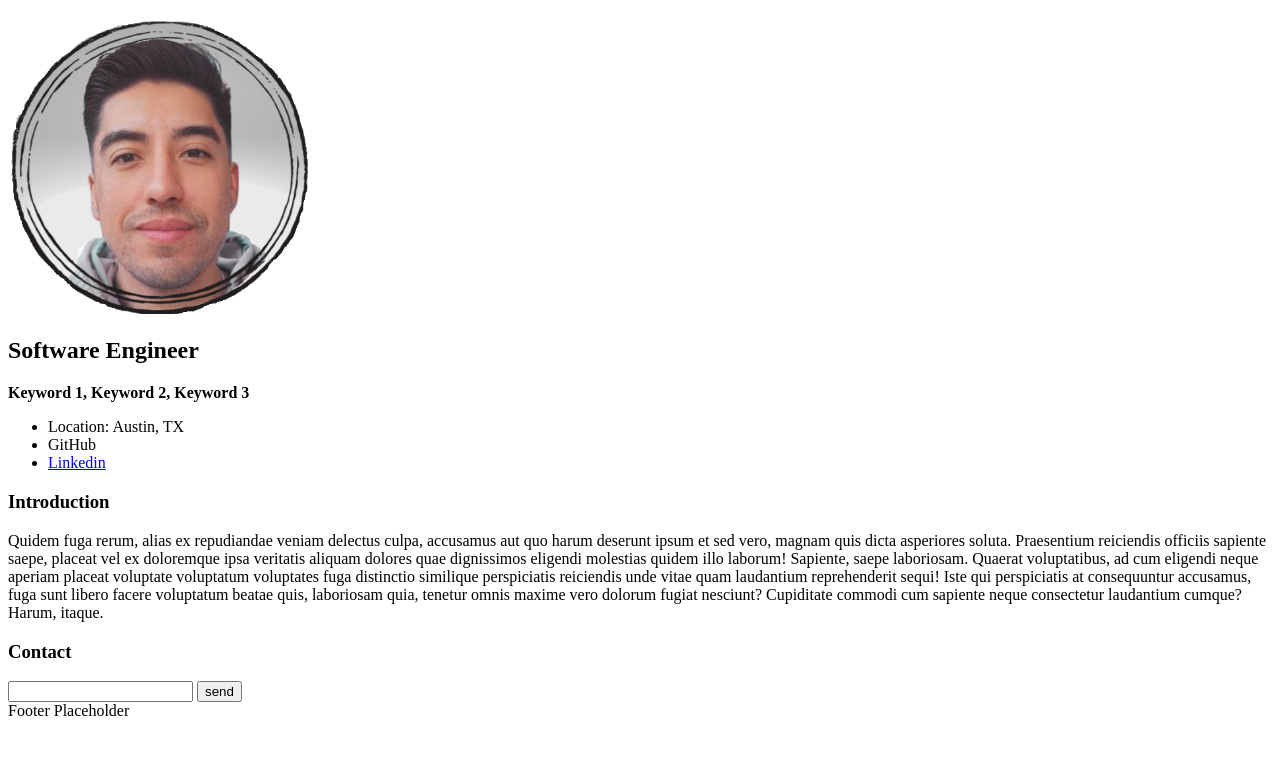
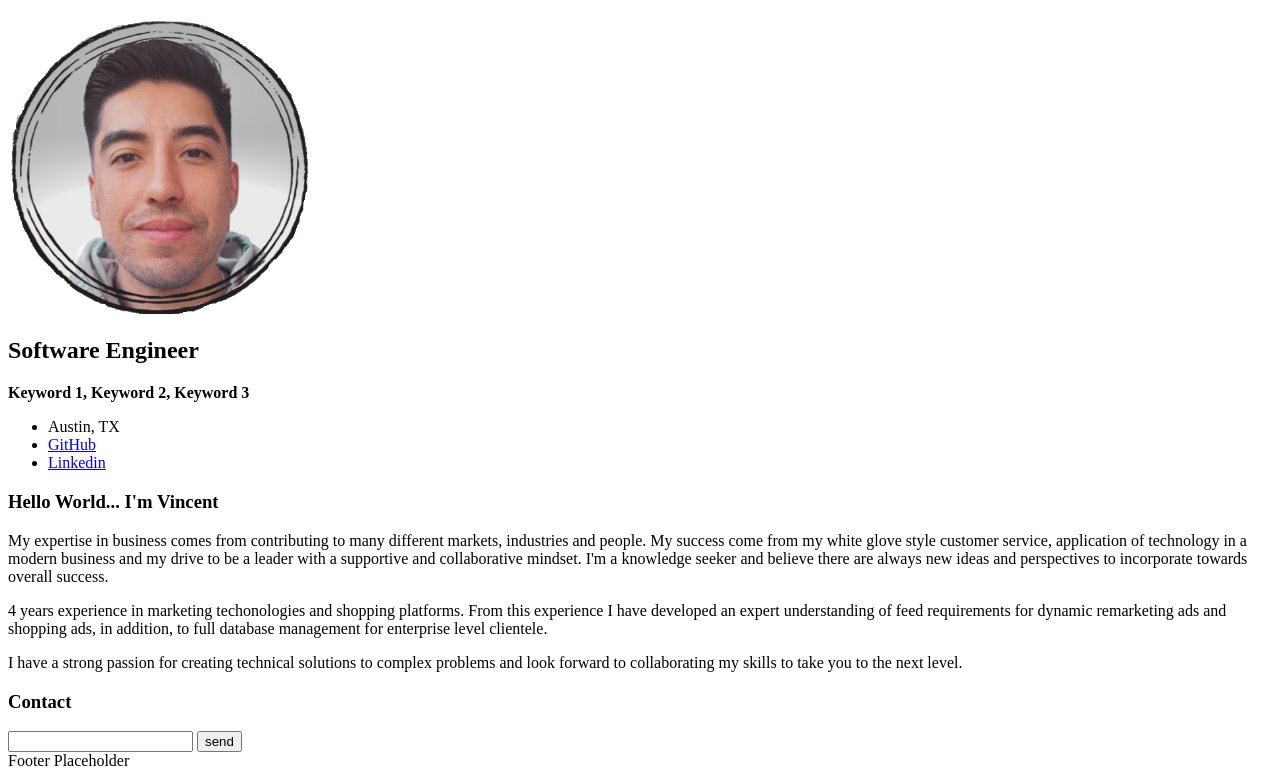
Before and after one commit to ElectroPapi/portfolio-site, a plain HTML site: page index.html in a window 1280 px wide. Shown: the part 137-915 px from the top of the page. Before the commit the page ends 865 px from the top, so only its background shows below. Drawn offline with Linux system fonts and the light colour scheme.

Commit message:
updated about section with real text

```diff
--- a/index.html
+++ b/index.html
@@ -13,7 +13,7 @@
                 <nav id="nav-buttons">
                         <ul>
                                 <li>Home</li>
-                                <li><a href="#introduction">About</a></li>
+                                <li><a href="#about">About</a></li>
                                 <li>Contact</li>
                         </ul>
                 </nav>
@@ -24,16 +24,16 @@
       <h2>Software Engineer</h2>
             <p><strong>Keyword 1, Keyword 2, Keyword 3</strong></p>
                 <ul>
-                    <li>Location: Austin, TX</li>
-                    <li>GitHub </li>
-                    <li>
-                        <a href="https://www.linkedin.com/in/vincent-pina/" target="_blank">Linkedin</a>
-                    </li>
+                    <li>Austin, TX</li>
+                    <li><a href="https://github.com/ViMiPina?tab=repositories" target="_blank">GitHub</a></li>
+                    <li><a href="https://www.linkedin.com/in/vincent-pina/" target="_blank">Linkedin</a></li>
                 </ul>
     </section>
-    <section id="introduction">
-        <h3>Introduction</h3>
-        <p>Quidem fuga rerum, alias ex repudiandae veniam delectus culpa, accusamus aut quo harum deserunt ipsum et sed vero, magnam quis dicta asperiores soluta. Praesentium reiciendis officiis sapiente saepe, placeat vel ex doloremque ipsa veritatis aliquam dolores quae dignissimos eligendi molestias quidem illo laborum! Sapiente, saepe laboriosam. Quaerat voluptatibus, ad cum eligendi neque aperiam placeat voluptate voluptatum voluptates fuga distinctio similique perspiciatis reiciendis unde vitae quam laudantium reprehenderit sequi! Iste qui perspiciatis at consequuntur accusamus, fuga sunt libero facere voluptatum beatae quis, laboriosam quia, tenetur omnis maxime vero dolorum fugiat nesciunt? Cupiditate commodi cum sapiente neque consectetur laudantium cumque? Harum, itaque.</p>
+    <section id="about">
+        <h3>Hello World... I'm Vincent</h3>
+        <p>My expertise in business comes from contributing to many different markets, industries and people. My success come from my white glove style customer service, application of technology in a modern business and my drive to be a leader with a supportive and collaborative mindset. I'm a knowledge seeker and believe there are always new ideas and perspectives to incorporate towards overall success. </p>
+        <p>4 years experience in marketing techonologies and shopping platforms. From this experience I have developed an expert understanding of feed requirements for dynamic remarketing ads and shopping ads, in addition, to full database management for enterprise level clientele. </p>
+        <p>I have a strong passion for creating technical solutions to complex problems and look forward to collaborating my skills to take you to the next level. </p>
     </section>
     <section id="contact">
         <h3>Contact</h3>
```
